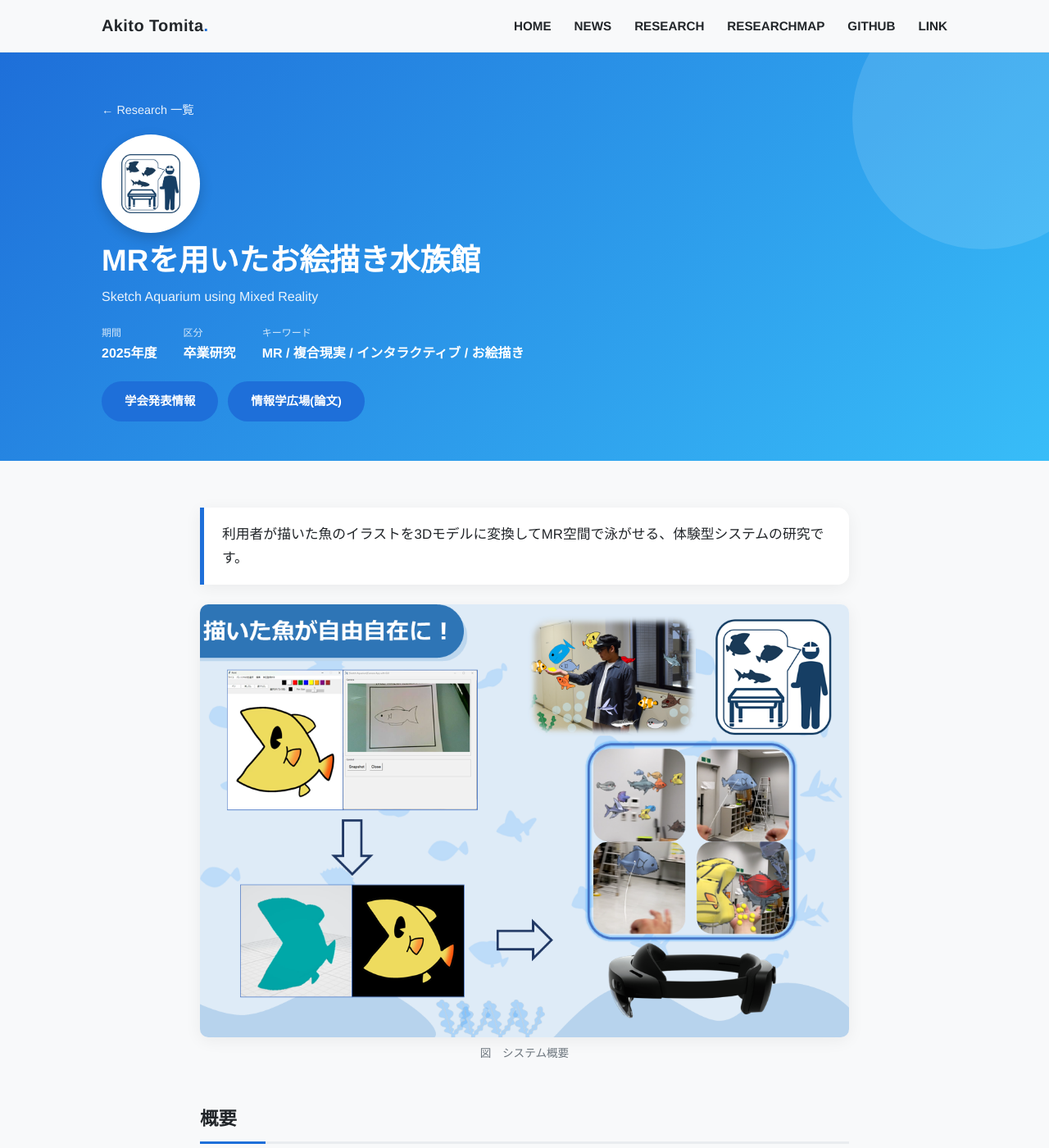
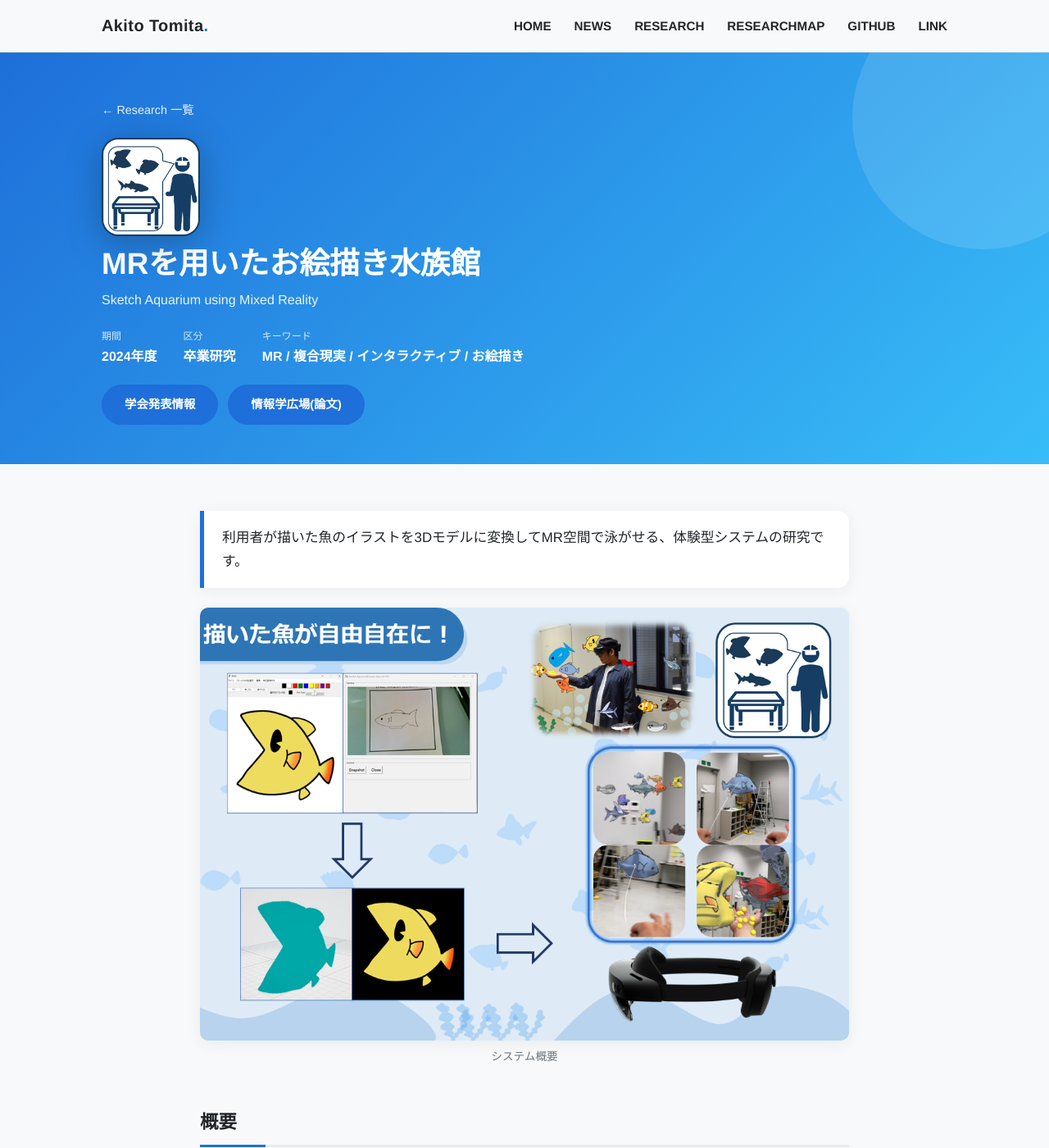
Before and after one commit to TomitaAkito/TomitaAkito.github.io, a Jekyll site: the page built from _research/mr-sketchaquarium.md, in a window 1280 px wide and 1400 px high. Shown: the whole window at 82% size. Built offline with Jekyll 4.4.1, drawn with Linux system fonts in a browser that asks for light colours; comment, search, counter and statistics services are not loaded; some of the changed text lies outside the part shown.

Commit message:
MRおさかな：軽微な修正，研究：各種サイト内のアイコン修正

```diff
--- a/_layouts/research.html
+++ b/_layouts/research.html
@@ -12,7 +12,7 @@ extra_css:
     <div class="container">
       <a href="{{ '/research.html' | relative_url }}" class="research-back">← Research 一覧</a>
       {% if page.icon %}
-      <div class="research-hero-picto"><span class="picto picto-lg"><img src="{{ page.icon | relative_url }}" alt="" aria-hidden="true"></span></div>
+      <div class="research-hero-icon"><img src="{{ page.icon | relative_url }}" alt="" aria-hidden="true"></div>
       {% endif %}
       <h1 class="research-hero-title">{{ page.title }}</h1>
       {% if page.title_en %}<p class="research-hero-en">{{ page.title_en }}</p>{% endif %}
--- a/_research/_TEMPLATE.md.txt
+++ b/_research/_TEMPLATE.md.txt
@@ -5,7 +5,7 @@ title: "研究タイトル"
 published: true        # false にすると完全に非公開（ページ自体が生成されない）
 # hidden: true         # 一覧・Homeから隠す（URLを知っていれば閲覧可。検索には載らない）
 title_en: "English Title"
-icon: /assets/img/research/icons/xxx.svg   # ピクトグラム（白い円の中に表示）
+icon: /assets/img/research/icons/xxx.svg   # ピクトグラム・アイコン画像（カードと詳細ページに表示）
 color: blue             # blue / orange / purple / green / red / teal / pink / navy（Home・詳細で共通）
 # color_from: "#1e6fd9" # 自由指定（color より優先）
 # color_to: "#38bdf8"   # グラデーション終端（省略時は color_from と同色）
--- a/_research/mr-sketchaquarium.md
+++ b/_research/mr-sketchaquarium.md
@@ -4,11 +4,11 @@ published: true   # false->非公開
 hidden: false    # true->一覧・Homeから隠蔽
 title_en: "Sketch Aquarium using Mixed Reality"
 icon: /assets/img/research/mr-sketch/icon.png
-color_from: "#1e6fd9"                                      # 自由指定する場合（color より優先）
+color_from: "#1e6fd9"
 color_to: "#38bdf8"
-year: 2026
+year: 2025
 order: 1
-period: "2025年度"
+period: "2024年度"
 status: "卒業研究"
 keywords: [MR, 複合現実, インタラクティブ, お絵描き]
 tags: [MR, インタラクティブ, お絵描き]
@@ -22,7 +22,7 @@ links:
 
 <figure>
   <img src="/assets/img/research/mr-sketch/abstract-img.png" alt="MRを用いたお絵描き水族館 システム概要">
-  <figcaption>図　システム概要</figcaption>
+  <figcaption>システム概要</figcaption>
 </figure>
 
 ## 概要
--- a/assets/css/research.css
+++ b/assets/css/research.css
@@ -19,7 +19,7 @@
 .hue-pink   { --h1: #db2777; --h2: #f472b6; }
 .hue-navy   { --h1: #1e3a8a; --h2: #6366f1; }
 
-/* ---- ピクトグラム（白い円の上に表示） ---- */
+/* ---- HOME・一覧カードのアイコン（白い丸囲いのピクトグラム表示） ---- */
 .picto {
   display: inline-flex;
   align-items: center;
@@ -28,13 +28,33 @@
   height: 96px;
   border-radius: 50%;
   background: #fff;
-  box-shadow: 0 6px 16px rgba(0, 0, 0, .18);
-  transition: transform .4s ease;
+  box-shadow: 0 6px 16px rgba(0, 0, 0, 0.18);
+  transition: transform 0.4s ease;
 }
-.picto img { width: 60%; height: 60%; object-fit: contain; margin: 0; }
-.picto-lg { width: 120px; height: 120px; }
-.research-card:hover .picto { transform: scale(1.1) rotate(-4deg); }
-.research-hero-picto { margin-top: 16px; }
+.picto img {
+  width: 62%;
+  height: 62%;
+  object-fit: contain;
+  margin: 0;
+}
+.research-card:hover .picto {
+  transform: scale(1.1) rotate(-4deg);
+}
+
+/* ---- 各研究詳細ページのアイコン（丸囲いなしで大きく鮮明に表示） ---- */
+.research-hero-icon {
+  margin-top: 20px;
+  margin-bottom: 6px;
+}
+.research-hero-icon img {
+  width: 120px;
+  height: 120px;
+  object-fit: contain;
+  filter: drop-shadow(0 8px 20px rgba(0, 0, 0, 0.25));
+  display: block;
+}
+
+
 
 /* ---- カード ---- */
 .research-card {
```
Also changed, not shown: other parts of _research/mr-sketchaquarium.md (+3 -0 lines), _research/generatingvideoclips.md (+4 -4 lines).
